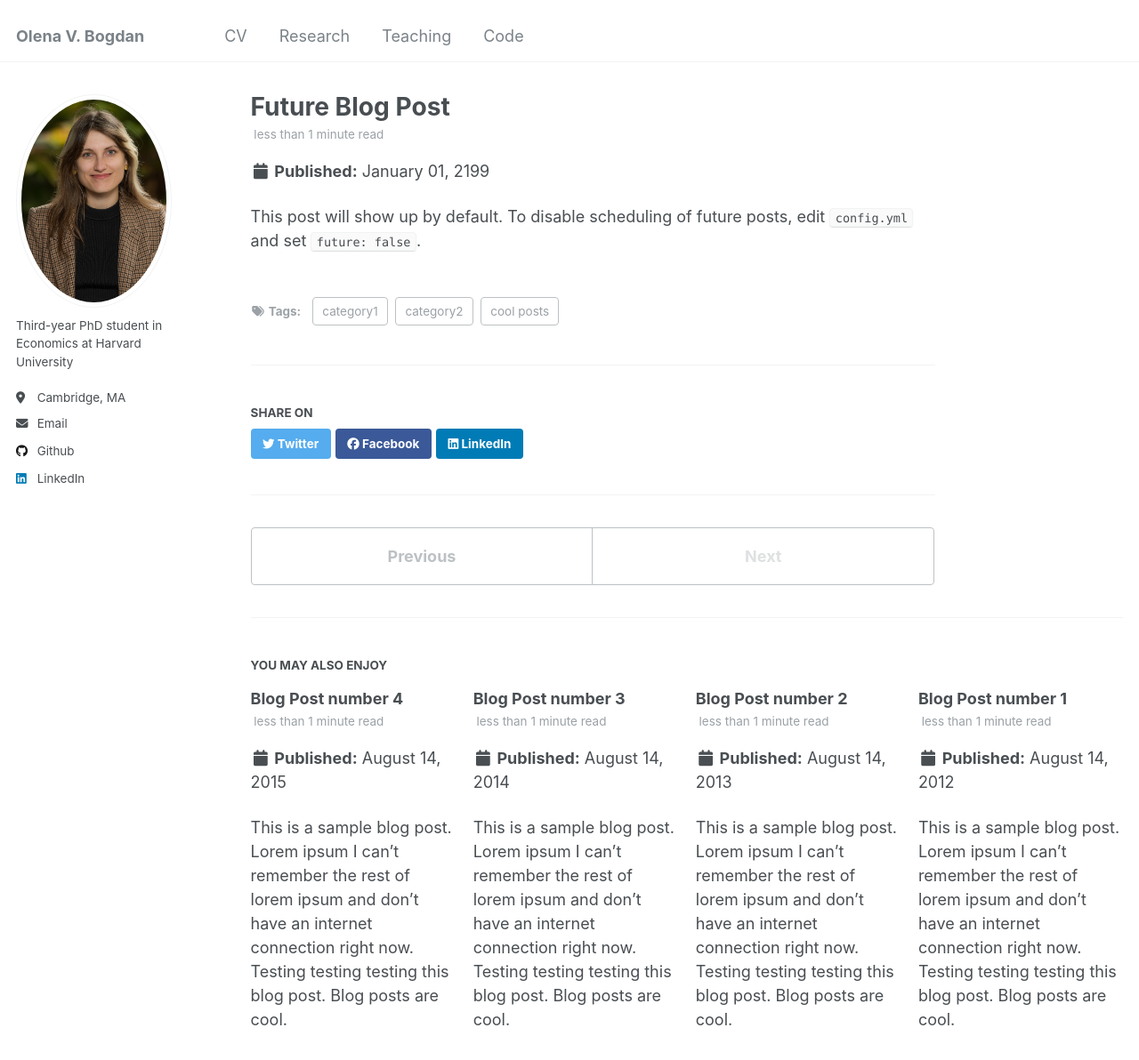
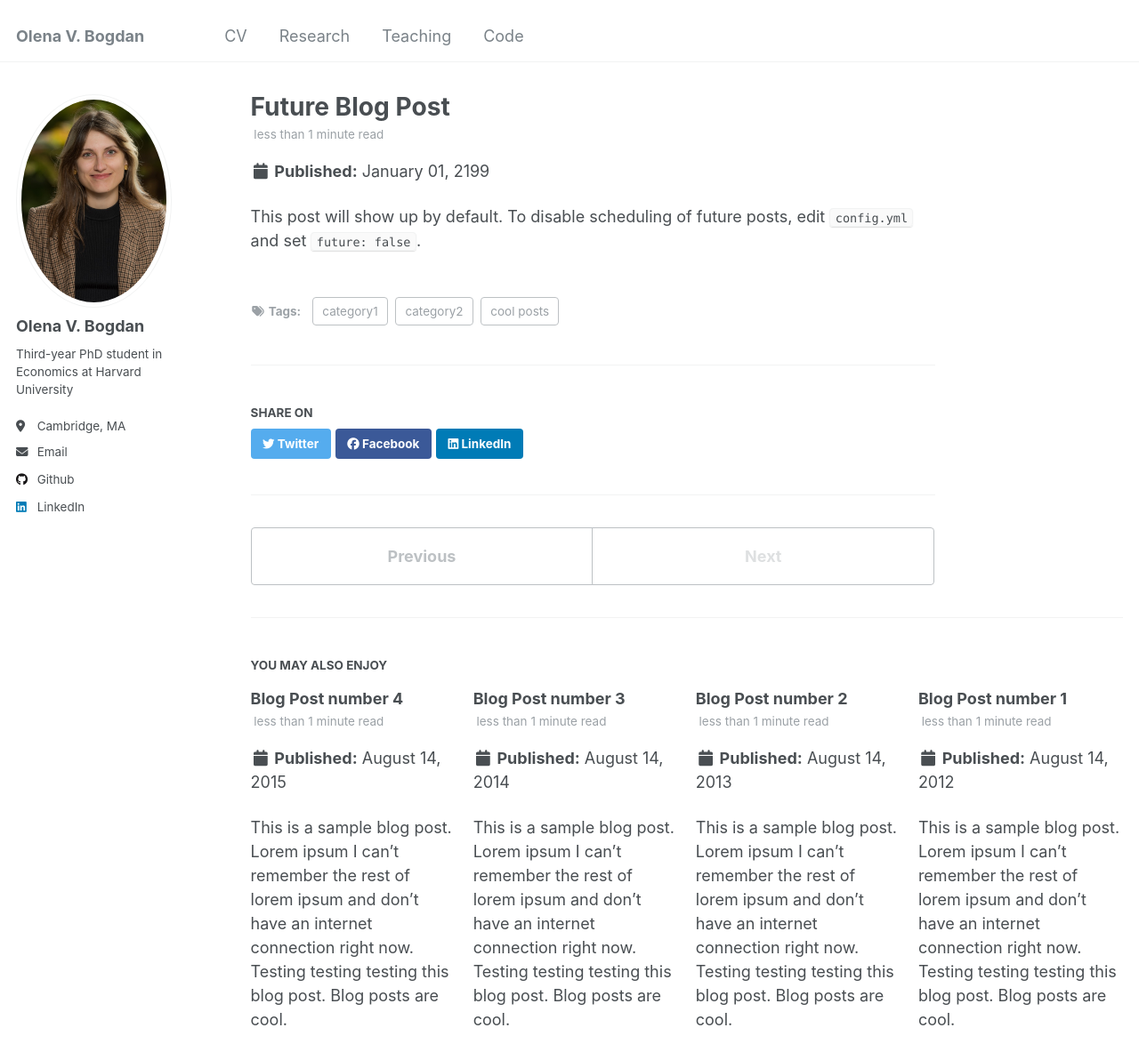
Before and after one commit to olenabg/olenabg.github.io, a Jekyll site: the page built from _posts/2199-01-01-future-post.md, in a window 1280 px wide and 1400 px high. Shown: the top 1192 px of the window at 89% size. Built offline with Jekyll 4.4.1, drawn with Linux system fonts in a browser that asks for light colours.

Commit message:
Aesthetics: show author name, slate-navy accent, optimize avatar
Co-Authored-By: Claude Opus 4.8 <noreply@anthropic.com>

```diff
--- a/_config.yml
+++ b/_config.yml
@@ -22,7 +22,7 @@ repository               : "olenavbogdan/olenavbogdan.github.io"
 author:
   # Biographic information
   avatar           : "Olena Bogdan_Sept_2022_01.jpg"
-  name             : #"Olena V. Bogdan"
+  name             : "Olena V. Bogdan"
   pronouns         : # example: "she/her"
   bio              : "Third-year PhD student in Economics at Harvard University"
   location         : "Cambridge, MA"
--- a/_sass/_variables.scss
+++ b/_sass/_variables.scss
@@ -102,7 +102,7 @@ $xing-color                 : #006567;
 
 
 /* links */
-$link-color                 : $info-color;
+$link-color                 : #2e5c8a;
 $link-color-hover           : mix(#000, $link-color, 25%);
 $link-color-visited         : mix(#fff, $link-color, 25%);
 $masthead-link-color        : $primary-color;
```
Also changed, not shown: images/Olena Bogdan_Sept_2022_01.jpg.
